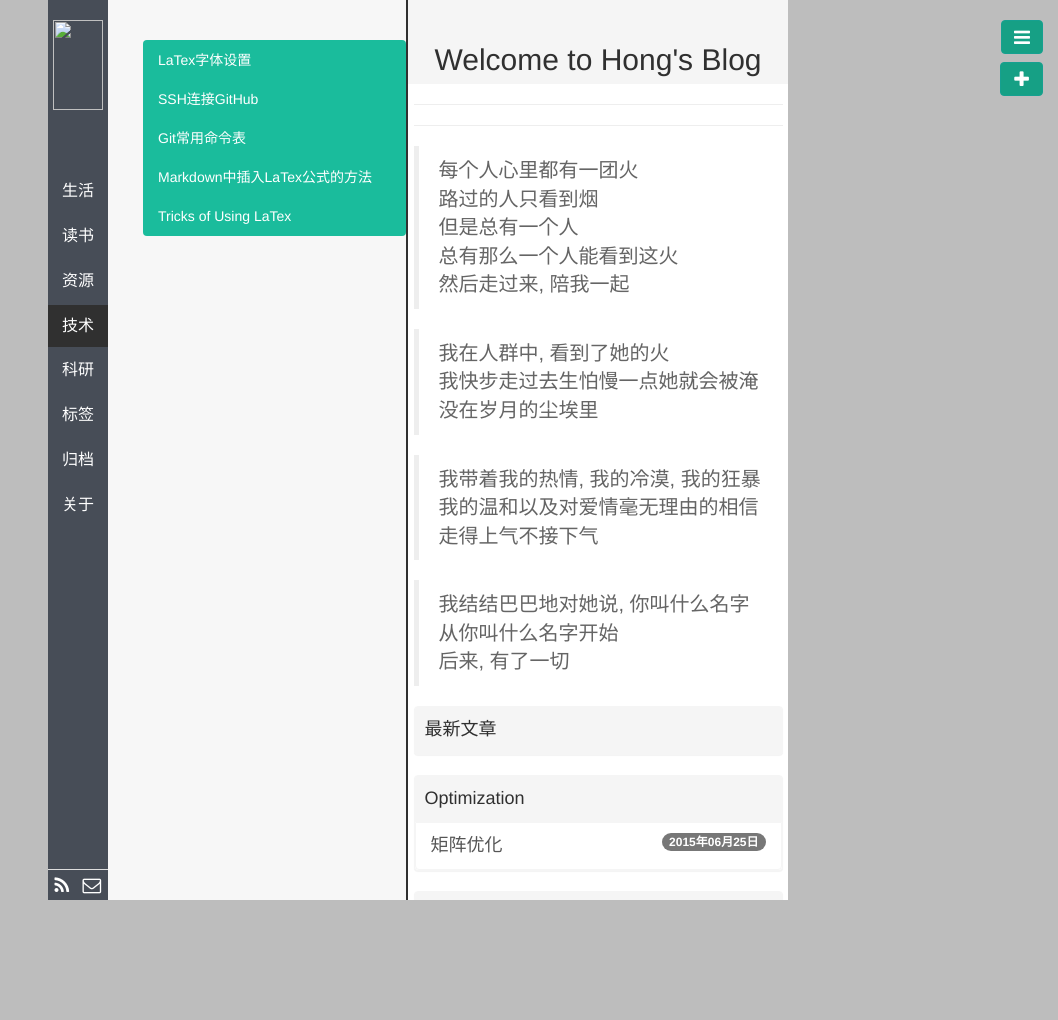
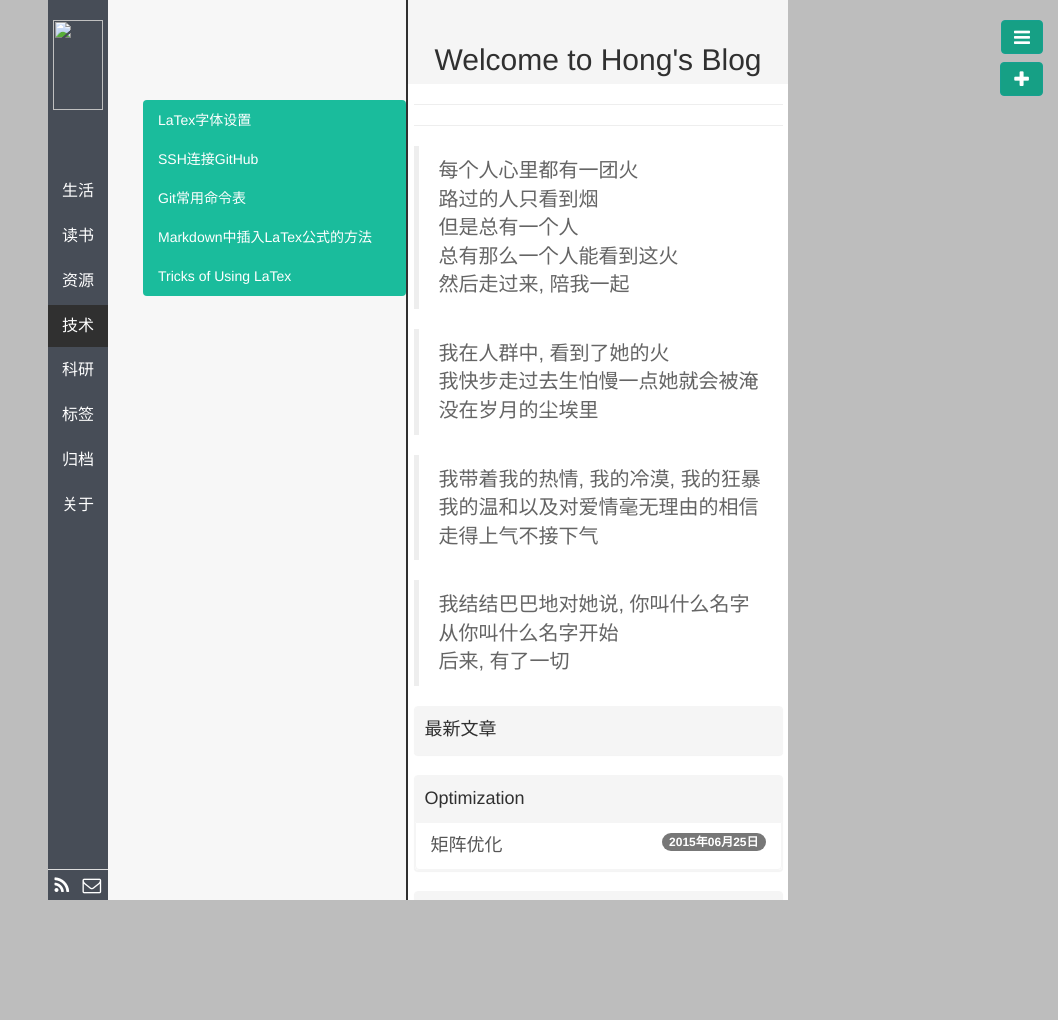
Before and after one commit to polyHong/polyHong.github.io, a Jekyll site: the page built from index.md, in a window 1280 px wide. Shown: the whole page, without its empty margins (222-1280 px from the left). Built offline with Jekyll 4.4.1, drawn with Linux system fonts in a browser that asks for light colours; Markdown is read by kramdown in place of the engine named in the settings; comment, search, counter and statistics services are not loaded.

```diff
--- a/public/css/base.css
+++ b/public/css/base.css
@@ -72,7 +72,7 @@
   overflow-y: auto;
   font-color: #fff;
   margin-top: 0px;
-  padding-top: 40px;
+  padding-top: 100px;
 }
 
 /* 右侧内容栏 */
```
